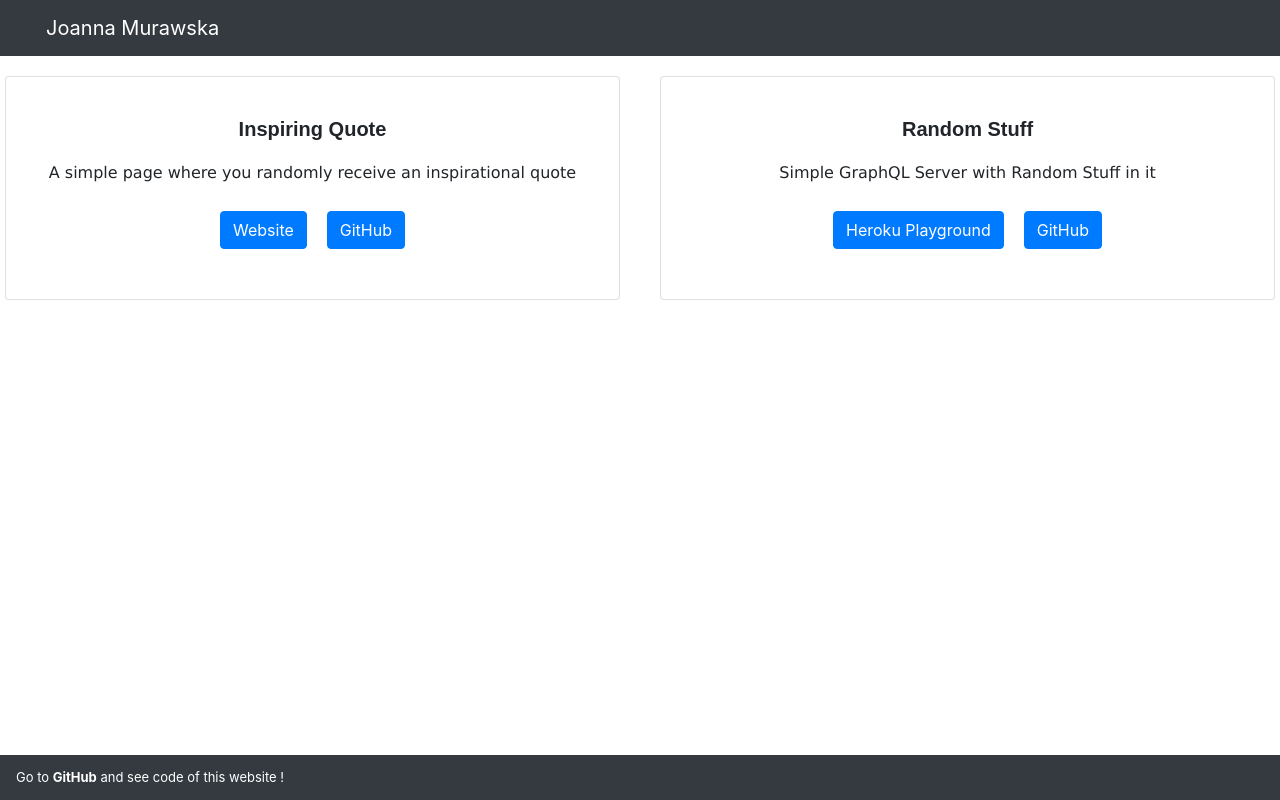
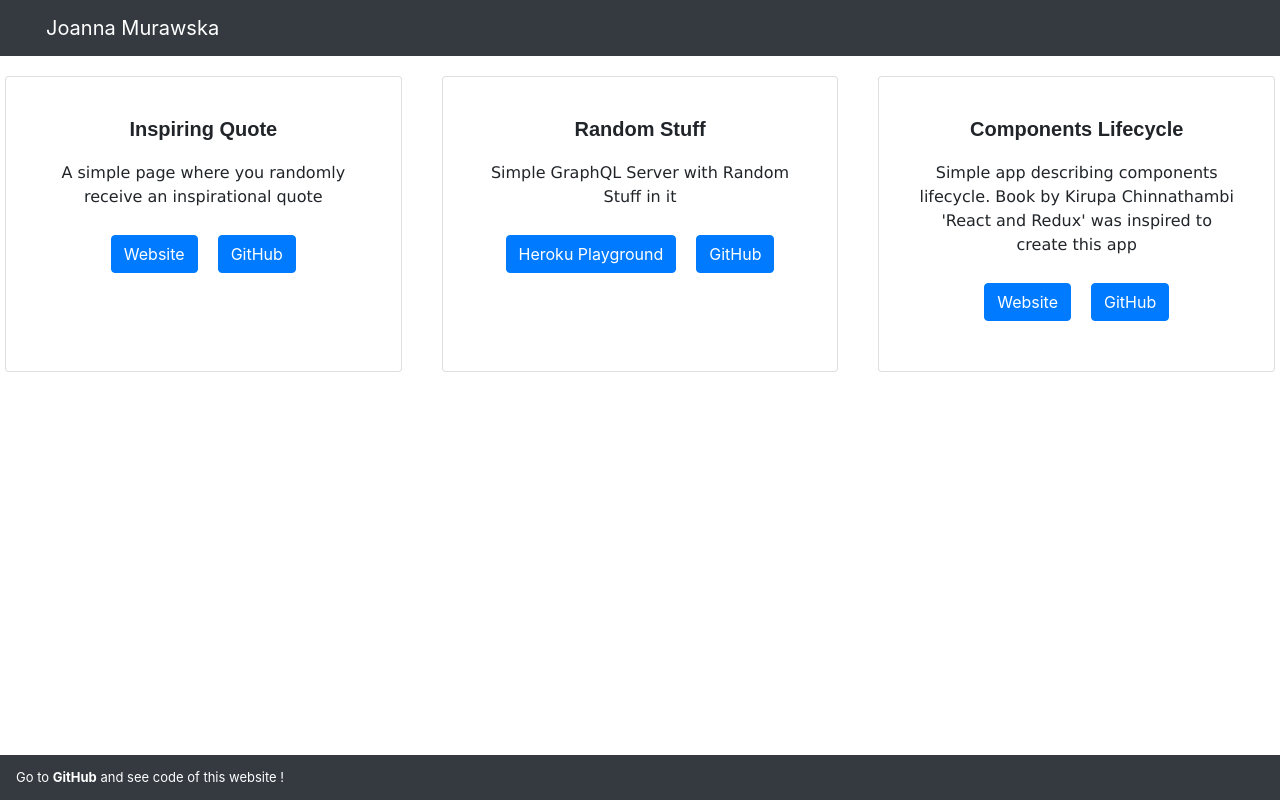
Before and after one commit to asiekmurek/my-website, a React (Create React App) app: page / in a window 1280 px wide. Built offline with nearby package versions, Linux system fonts and the light colour scheme.

Commit message:
Add new project components lifecycle card

```diff
--- a/src/components/CardsArea.jsx
+++ b/src/components/CardsArea.jsx
@@ -17,6 +17,13 @@ export default function CardsArea() {
     const randomStuffHerokuLink = "https://agile-cliffs-85240.herokuapp.com/?fbclid=IwAR3WyBZqSmEjJkvSj_vVfNe2HNP5BE5tsZNgY8kY8rnSi_98P_w3Lps9V8Y";
     const randomStuffRepo = "https://github.com/asiekmurek/random-stuff";
 
+    const componentsLifecycleTitle = "Components Lifecycle";
+    const componentLifecycleContent = "Simple app describing components lifecycle. Book by Kirupa Chinnathambi 'React and Redux' was inspired to create this app";
+    const btnComponentLifecycleWebsite = "Website";
+    const btnComponentLifecycleGithub = "GitHub";
+    const componentLifecycleLink = "https://components-lifecycle.vercel.app/";
+    const componentLifecycleRepo = "https://github.com/asiekmurek/components-lifecycle";
+
 
     return (
         <div className="row">
@@ -35,6 +42,14 @@ export default function CardsArea() {
                 btnGithub={btnRandomStuffGithub}
             />
 
+            <Card title={componentsLifecycleTitle}
+                content={componentLifecycleContent}
+                websiteLink={componentLifecycleLink}
+                repoLink={componentLifecycleRepo}
+                btnWebsite={btnComponentLifecycleWebsite}
+                btnGithub={btnComponentLifecycleGithub}
+            />
+
         </div>
     );
 }
```
